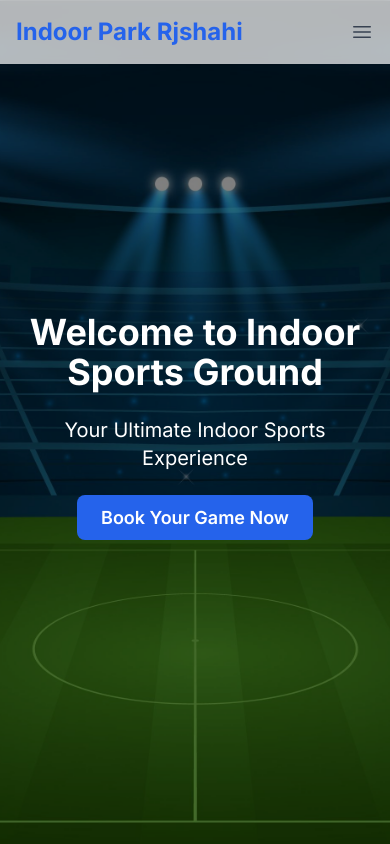
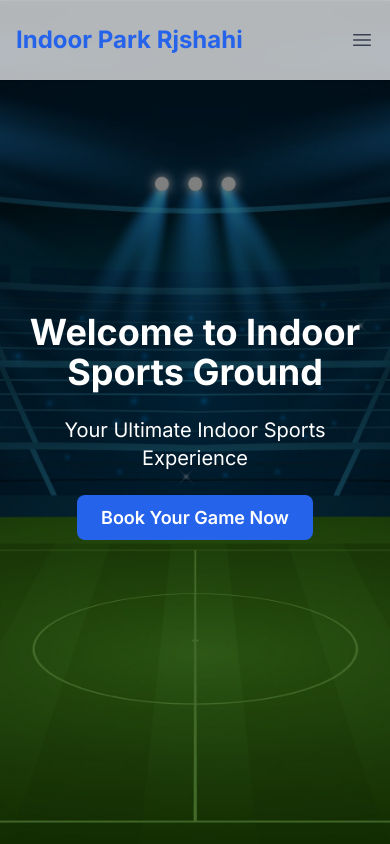
Before and after one commit to ra88ju/indor-playground, a Next.js app: page / in a window 390 px wide. Shown: the top 844 px of the page. Built offline with nearby package versions, Linux system fonts and the light colour scheme.

Commit message:
Update Navigation component layout and spacing for improved responsiveness and usability

```diff
--- a/app/components/Navigation.tsx
+++ b/app/components/Navigation.tsx
@@ -18,8 +18,8 @@ export default function Navigation() {
   const [mobileMenuOpen, setMobileMenuOpen] = useState(false);
 
   return (
-    <header className="fixed w-full bg-white/70 backdrop-blur-sm z-50 shadow-sm">
-      <nav className="container-custom mx-auto px-4 sm:px-6 lg:px-8" aria-label="Global">
+    <header className="fixed w-full bg-white/70 backdrop-blur-sm z-50 shadow-sm py-2">
+      <nav className="w-full max-w-screen-xl mx-auto px-4 sm:px-6 lg:px-8" aria-label="Global">
         <div className="flex h-16 items-center justify-between">
           <div className="flex lg:flex-1">
             <Link href="/" className="-m-1.5 p-1.5">
@@ -80,7 +80,7 @@ export default function Navigation() {
                     <Link
                       key={item.name}
                       href={item.href}
-                      className="-mx-3 block rounded-lg px-3 py-2 text-base font-semibold leading-7 text-gray-900 hover:bg-gray-50"
+                      className="-mx-3 block rounded-lg px-4 py-3 text-base font-semibold leading-7 text-gray-900 hover:bg-gray-50"
                       onClick={() => setMobileMenuOpen(false)}
                     >
                       {item.name}
```
